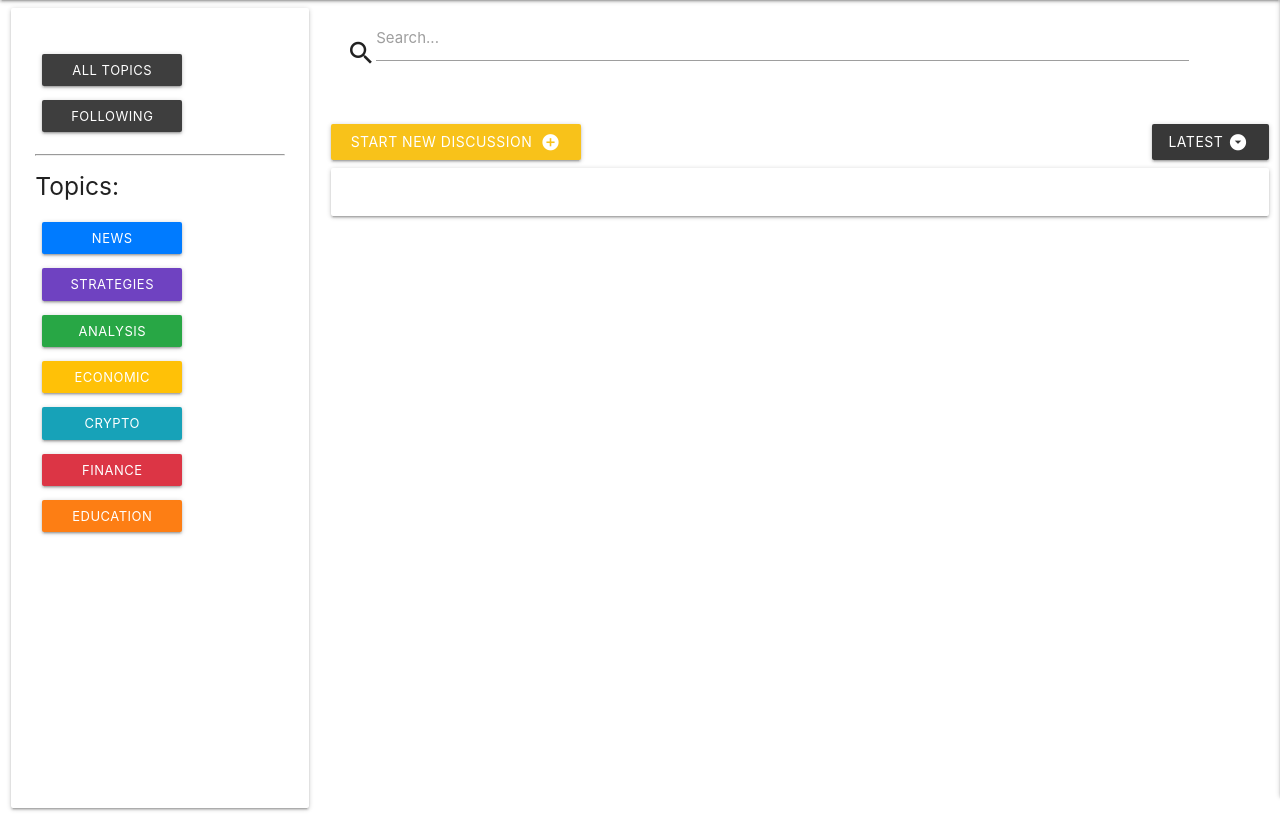
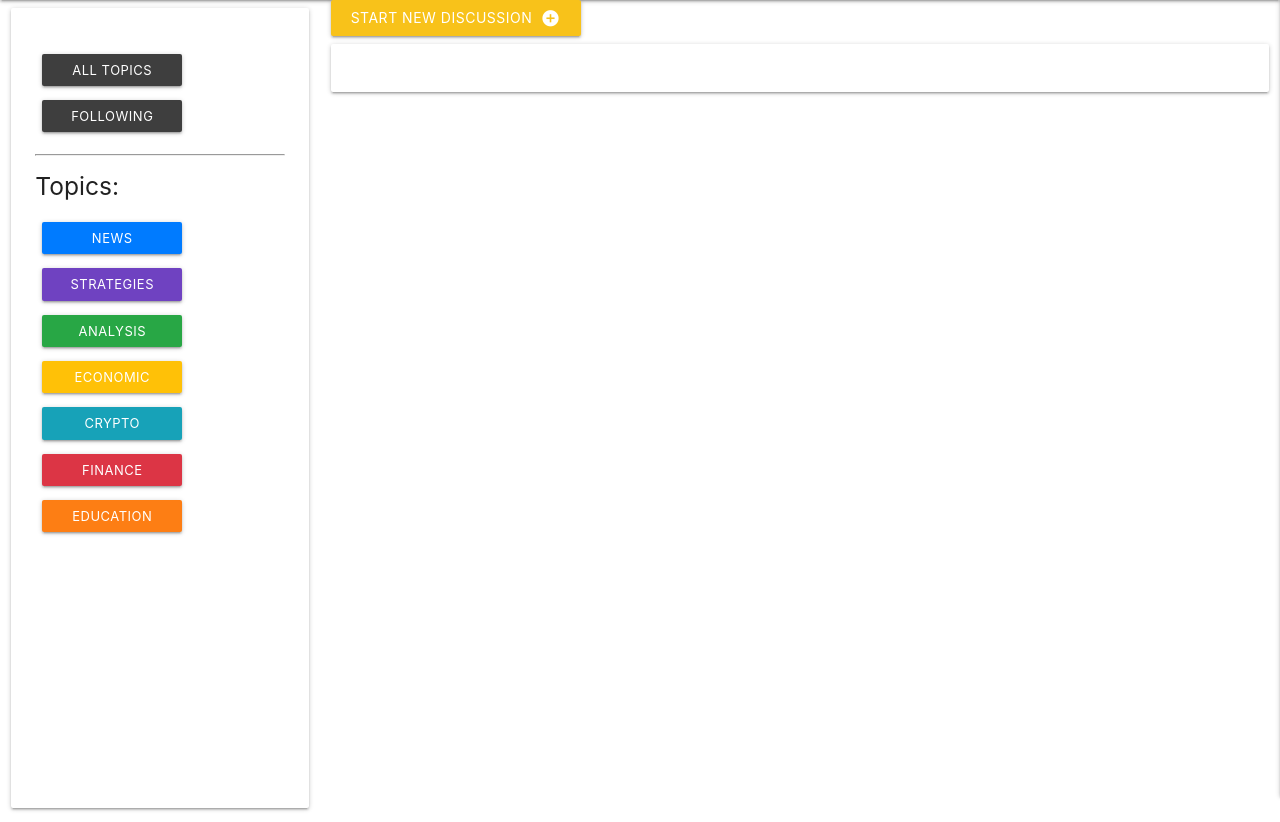
Before and after one commit to elindalenback/stock-rockets, a Django app: page / in a window 1280 px wide. Shown: the part 64-886 px from the top of the page. Run offline with Django 4.2, Linux system fonts and the light colour scheme; data that the repository does not hold is empty; some libraries are stand-ins or nearby versions.

Commit message:
Enhance user messages and remove search bar and dropdown button

```diff
--- a/forum/templates/forum/index.html
+++ b/forum/templates/forum/index.html
@@ -36,29 +36,6 @@
             </ul>
         </div>
     </div>
-    <!-- Search Function -->
-    <div class="col s12 m9">
-        <!-- Search bar -->
-        <div class="row">
-            <div class="col s11 m11 l11">
-                <div class="row">
-                    <div class="input-field col s12">
-                        <i class="material-icons prefix">search</i>
-                        <input type="text" id="autocomplete-input" class="autocomplete search-bar">
-                        <label for="autocomplete-input">Search...</label>
-                    </div>
-                </div>
-            </div>
-        </div>
-    </div>
-    {% if messages %}
-    <ul class="messages">
-        {% for message in messages %}
-        <li{% if message.tags %} class="{{ message.tags }}"{% endif %}>{{ message }}</li>
-        {% endfor %}
-    </ul>
-    {% endif %}
-
     <div class="col s12 m9 above-threads">
         <!-- New thread button -->
         <a class="waves-effect waves-light btn new-thread-btn modal-trigger" href="#modal1">
@@ -76,23 +53,6 @@
                 </form>
             </div>
         </div>
-
-        <!-- Dropdown button -->
-        <a class='dropdown-trigger btn sort-by-btn' href='#' data-target='dropdown1'>
-            <i class="material-icons right">arrow_drop_down_circle</i>
-            Latest
-        </a>
-
-        <!-- Dropdown Structure -->
-        <ul id='dropdown1' class='dropdown-content'>
-          <li><a href="#!">Latest</a></li>
-          <li class="divider" tabindex="-1"></li>
-          <li><a href="#!">Most comments</a></li>
-          <li class="divider" tabindex="-1"></li>
-          <li><a href="#!">Most Likes</a></li>
-          <li class="divider" tabindex="-1"></li>
-          <li><a href="#!">Rising</a></li>
-        </ul>
     </div>
     <!-- Threads -->
     <!-- Accsess the threadlist to use in JS with threads-container id-->
--- a/forum/views.py
+++ b/forum/views.py
@@ -103,6 +103,10 @@ def thread_detail(request, slug):
             comment.author = request.user
             comment.thread = thread
             comment.save()
+            messages.success(request, f"Comment '{comment.body}' created successfully!")
+            return redirect('thread_detail', slug=comment.thread.slug)
+        else:
+            messages.error(request, "Failed to create comment. Please try again!")
 
     comment_form = CommentForm()
 
```
